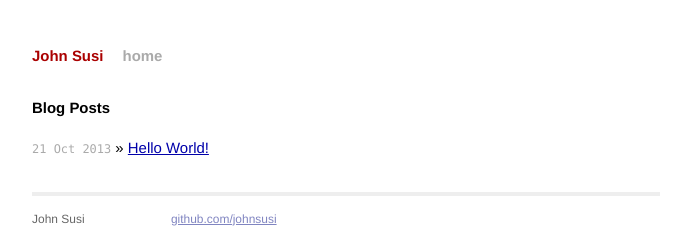
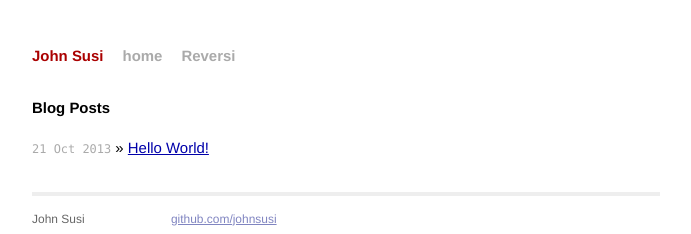
Before and after one commit to johnsusi/johnsusi.github.com, a Jekyll site: the page built from index.html, in a window 1280 px wide. Shown: the top 234 px of the page, without its empty margins (294-985 px from the left). Built offline with Jekyll 4.4.1, drawn with Linux system fonts in a browser that asks for light colours; Markdown is read by kramdown in place of the engine named in the settings.

Commit message:
Add link to reversi pages

```diff
--- a/_layouts/default.html
+++ b/_layouts/default.html
@@ -19,6 +19,7 @@
           <div class="header">
             <h1 class="title"><a href="/">{{ site.name }}</a></h1>
             <a class="extra" href="/">home</a>
+            <a class="extra" href="/reversi">Reversi</a>
           </div>
 
           {{ content }}
```
